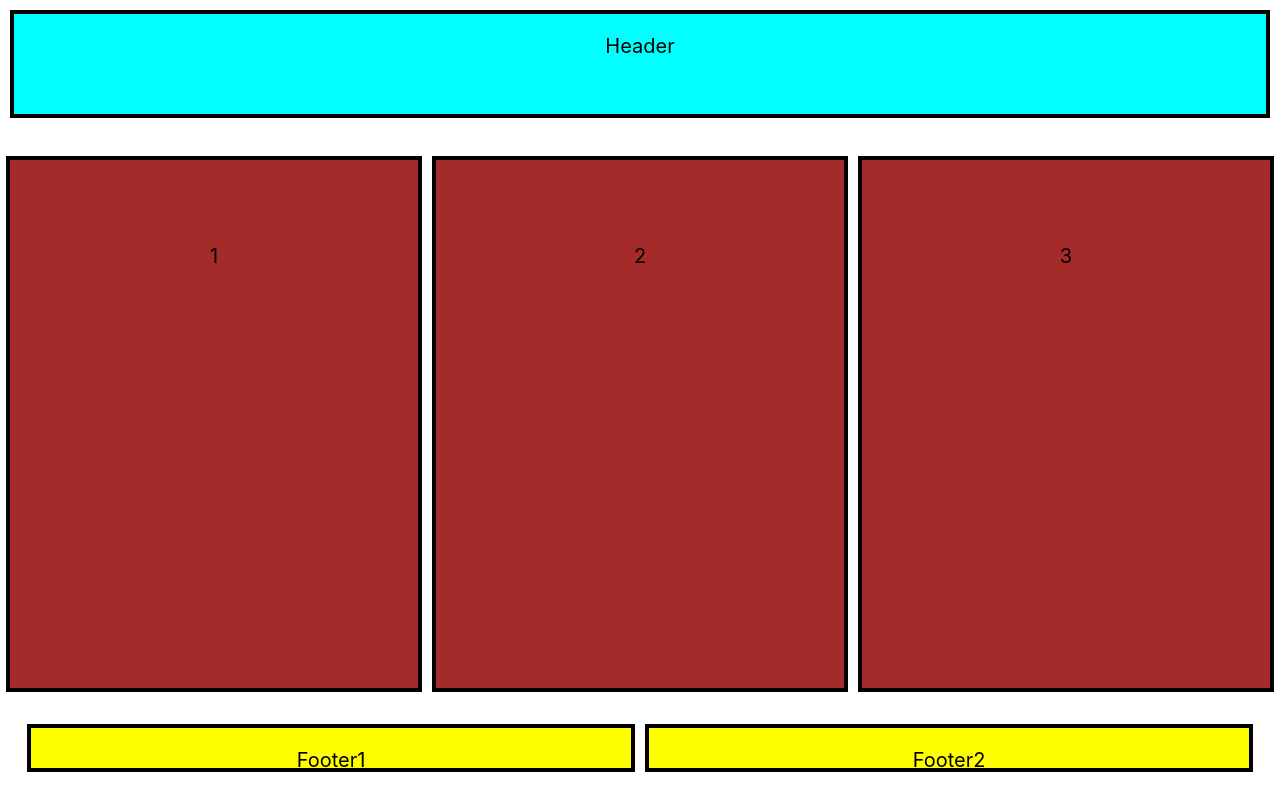
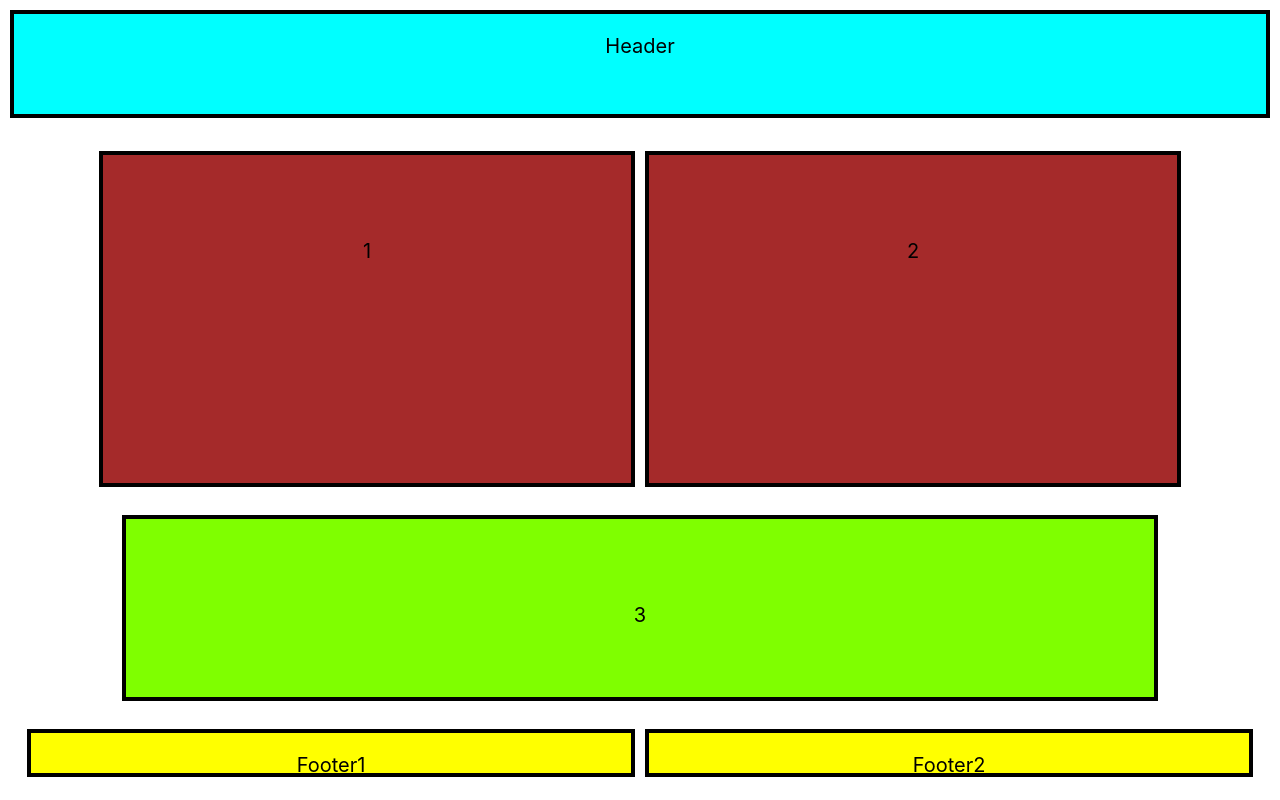
Before and after one commit to SoniaFaMa/responsive-css, a React (Create React App) app: page / in a window 1280 px wide. Built offline with nearby package versions, Linux system fonts and the light colour scheme.

Commit message:
media queries numbers M/L

```diff
--- a/src/numbers.css
+++ b/src/numbers.css
@@ -12,6 +12,31 @@
       }
 
 
+}
+
+@media (min-width:768px) and (max-width:1280px){
+
+    .one,.two{
+        height: 200px;
+        width: 400px;
+        background-color: brown;
+        padding: 5%;
+        margin: 5px;
+        text-align: center;
+        border: 4px solid #000;
+      }
+
+      .three{
+        height: 50px;
+        width: 900px;
+        background-color: chartreuse;
+        padding: 5%;
+        margin: 5px;
+        text-align: center;
+        border: 4px solid #000;
+
+
+      }
 
 
 }
```
